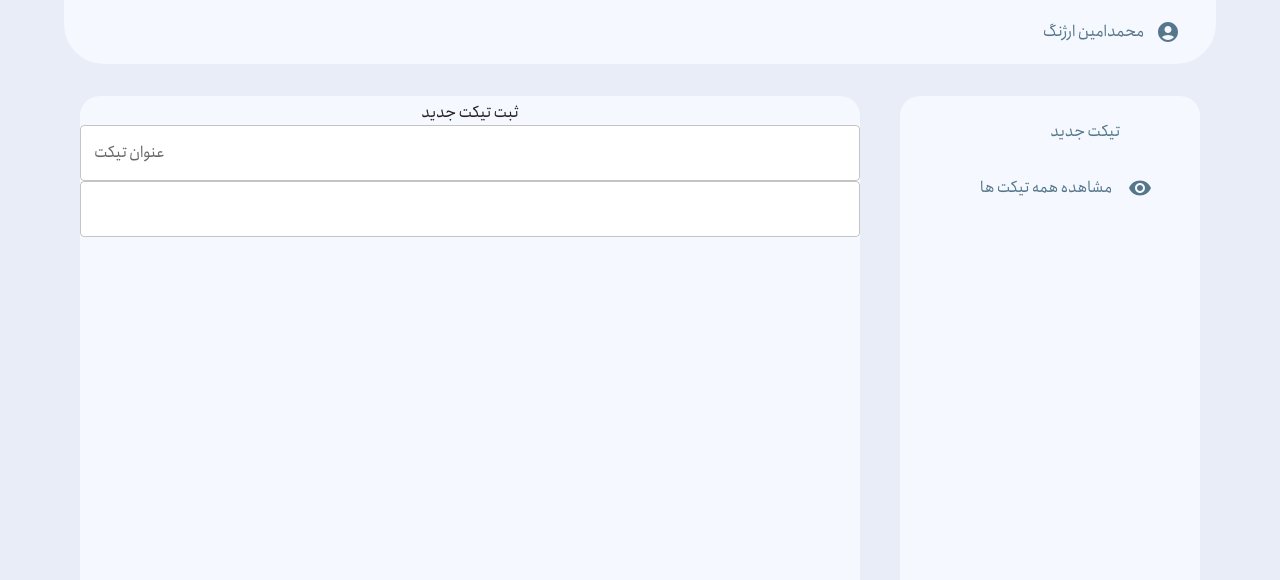
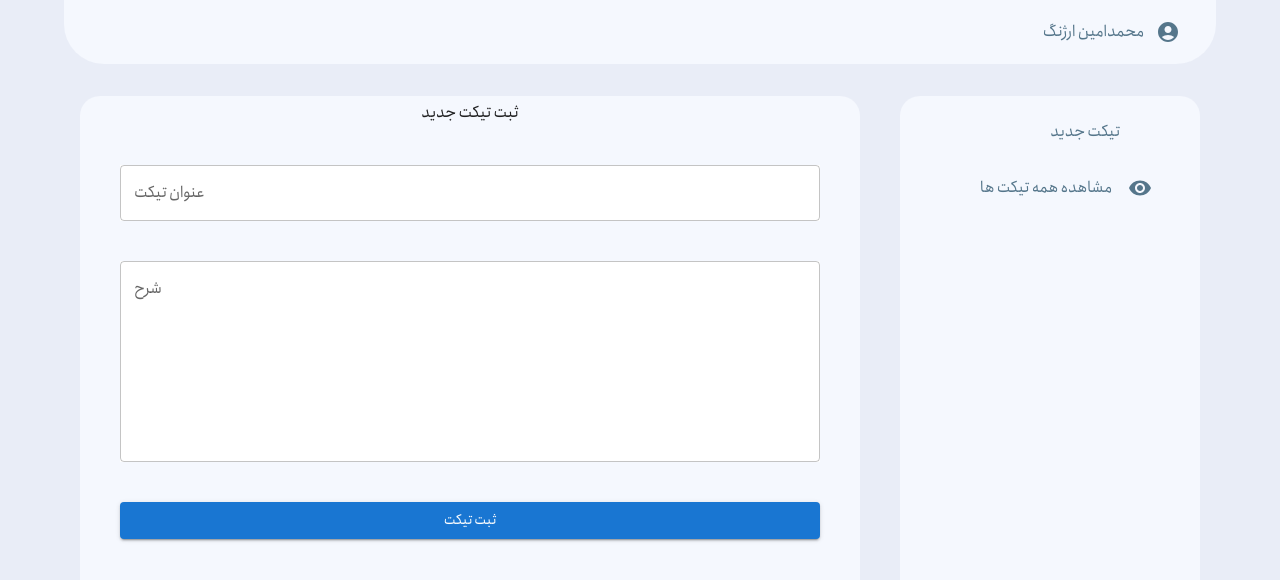
Before and after one commit to creeper0167/TicketNexjs, a Next.js app: page /dashboard/addTicket in a window 1280 px wide. Shown: the top 580 px of the page. Built offline with nearby package versions, Linux system fonts and the light colour scheme; some icons are missing; what @mui/material-nextjs would draw is missing.

Commit message:
fix form design

```diff
--- a/src/app/dashboard/addTicket/page.tsx
+++ b/src/app/dashboard/addTicket/page.tsx
@@ -1,9 +1,13 @@
 import Main from "@/components/main";
 import NavBar from "@/components/navBar";
 import SideBar from "@/components/sidebar";
-import { Box, FormControl, TextField } from "@mui/material";
+import { Box, Button, FormControl, TextField } from "@mui/material";
 
 export default function AddTicket() {
+  const handleSubmit = ()=>{
+
+  };
+
   return (<Box sx={{
     backgroundColor: "rgb(233 237 247)",
     height: "100vh",
@@ -13,12 +17,13 @@ export default function AddTicket() {
     <Box sx={{ display: 'flex', justifyContent: 'space-between', alignItems: 'center', gap: 5 }}>
       <Main>
         <div style={{ display: 'flex', justifyContent: 'center', marginTop: 5 }}><h1>ثبت تیکت جدید</h1></div>
-        <FormControl sx={{display:'flex',direction:'rtl'}}>
-          <form method="post">
-            <TextField sx={{ backgroundColor: 'white' }} label="عنوان تیکت" type="text" fullWidth></TextField>
-            <TextField sx={{ backgroundColor: 'white' }} type="text" fullWidth></TextField>
-          </form>
-        </FormControl>
+        <Box sx={{display:'flex', width:'100%', flexDirection:'column',gap:5, justifyContent:'center', padding:5, direction:'rtl'}}>
+          <TextField sx={{ backgroundColor: 'white' }} label="عنوان تیکت" type="text"></TextField>
+          <TextField sx={{ backgroundColor: 'white' }} multiline rows={7} label="شرح" type="text"></TextField>
+          <Button variant="contained">
+            ثبت تیکت
+          </Button>
+        </Box>
       </Main>
       <SideBar />
     </Box>
--- a/src/app/dashboard/page.tsx
+++ b/src/app/dashboard/page.tsx
@@ -51,7 +51,6 @@ export default function Page() {
               <TableBody>
                 <TableRow>
                   <TableCell>248</TableCell>
-
                   <TableCell>اصلاح گزارش</TableCell>
                   <TableCell>کانتینر خالی</TableCell>
                   <TableCell>در حال بررسی</TableCell>
```
